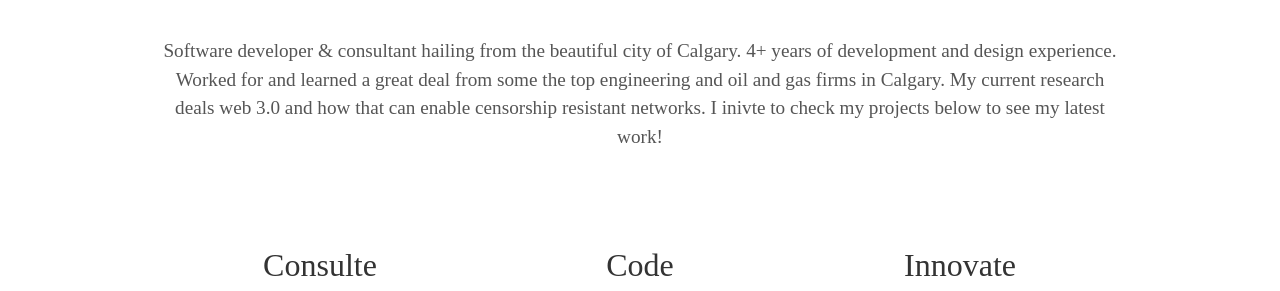
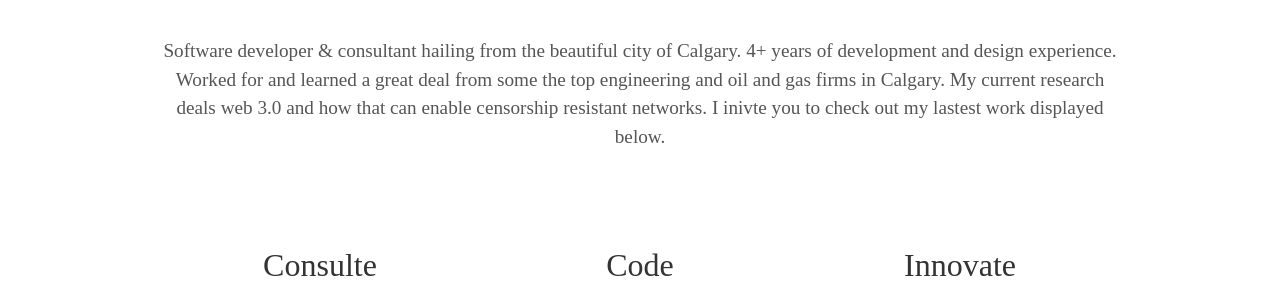
Before and after one commit to murraco/jekyll-theme-minimal-resume, a Jekyll site: the page built from index.html, in a window 1280 px wide. Shown: the part 1020-1311 px from the top of the page. Built offline with Jekyll 4.4.1, drawn with Linux system fonts in a browser that asks for light colours; some web fonts are replaced.

Commit message:
Minor user description update and spelling fix

```diff
--- a/_includes/about.html
+++ b/_includes/about.html
@@ -5,7 +5,7 @@
     4+ years of development and design experience.
     Worked for and learned a great deal from some the top engineering and oil and gas firms in Calgary.
     My current research deals web 3.0 and how that can enable censorship resistant networks.
-    I inivte to check my projects below to see my latest work!
+    I inivte you to check out my lastest work displayed below.
   </p>
 </div>
 <div class="user">
```
